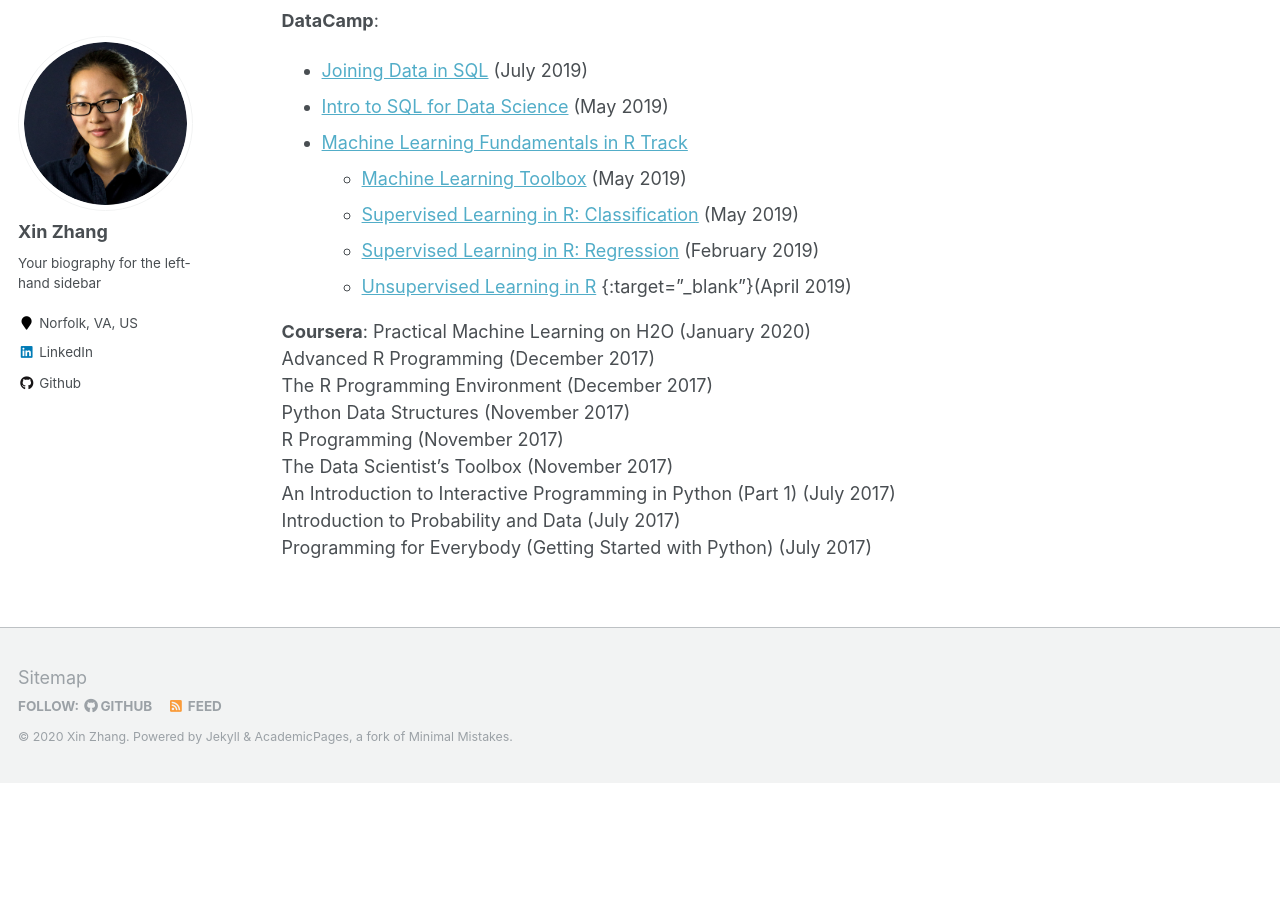
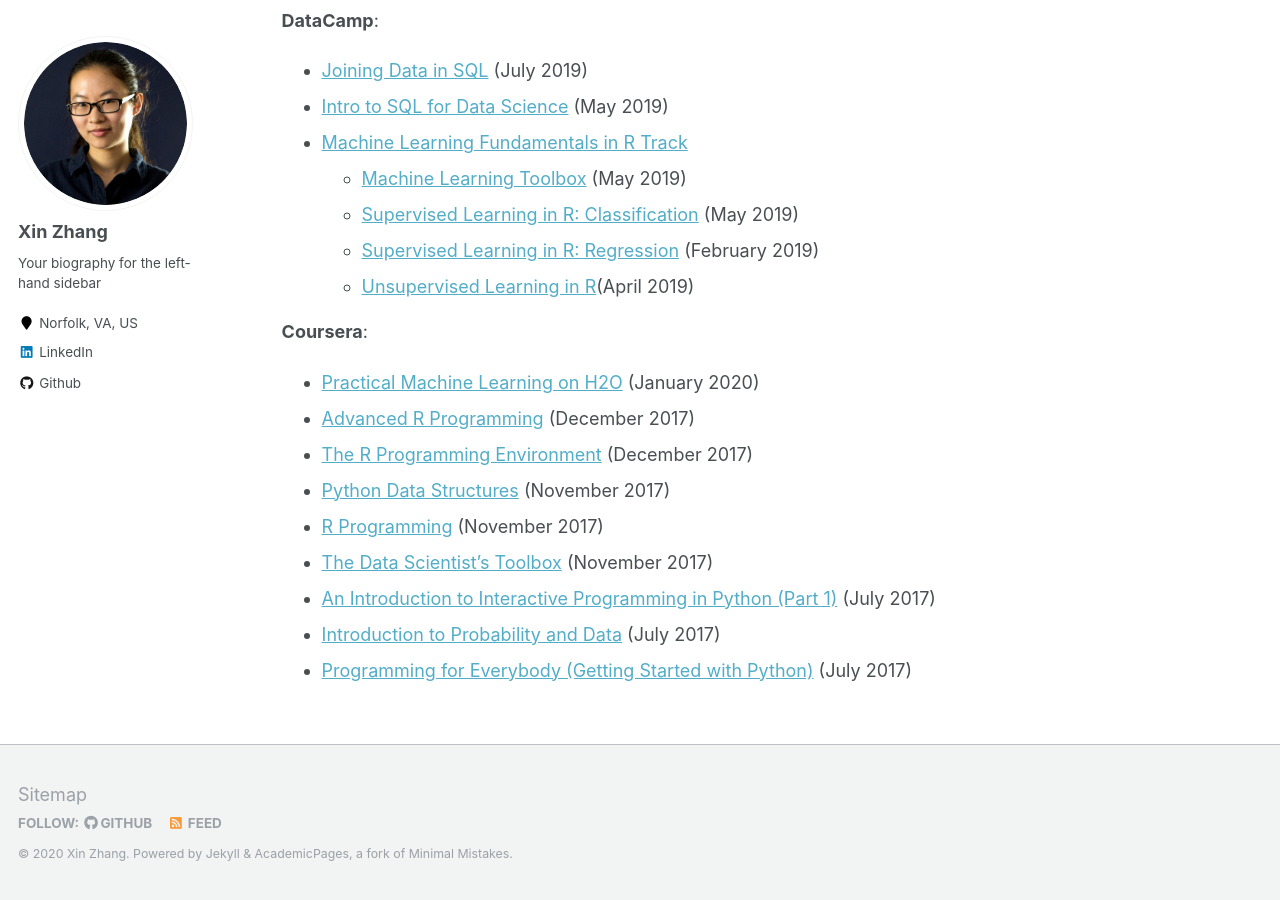
Before and after one commit to SnowingSita/SnowingSita.github.io, a Jekyll site: the page built from _pages/education.md, in a window 1280 px wide and 900 px high, scrolled down 2159 px. Built offline with Jekyll 4.4.1, drawn with Linux system fonts in a browser that asks for light colours; before the commit the page ends 2942 px from its top, so only the background shows below that; part of the change alters nothing that is shown.

```diff
--- a/_pages/education.md
+++ b/_pages/education.md
@@ -76,15 +76,15 @@ March 2017 - Present
 	- [Machine Learning Toolbox](https://www.datacamp.com/statement-of-accomplishment/course/8c97969a8ca58476961fb264267e951c788ba90f){:target="_blank"} (May 2019)
 	- [Supervised Learning in R: Classification](https://www.datacamp.com/statement-of-accomplishment/course/5b95e111fb1b18a532faadd50b806d56f4f00a0b){:target="_blank"} (May 2019)
 	- [Supervised Learning in R: Regression](https://www.datacamp.com/statement-of-accomplishment/course/00d01cc39bd7ecc082630fce3e01dc8a03041183){:target="_blank"} (February 2019)
-	- [Unsupervised Learning in R](https://www.datacamp.com/statement-of-accomplishment/course/0dfe230739e5d0819d0a977af24e3ae7633a22e5) {:target="_blank"}(April 2019)
+	- [Unsupervised Learning in R](https://www.datacamp.com/statement-of-accomplishment/course/0dfe230739e5d0819d0a977af24e3ae7633a22e5){:target="_blank"}(April 2019)
 
 **Coursera**:
-Practical Machine Learning on H2O (January 2020)
-Advanced R Programming (December 2017)
-The R Programming Environment (December 2017)
-Python Data Structures (November 2017)
-R Programming (November 2017)
-The Data Scientist’s Toolbox (November 2017)
-An Introduction to Interactive Programming in Python (Part 1) (July 2017)
-Introduction to Probability and Data (July 2017)
-Programming for Everybody (Getting Started with Python) (July 2017)
+- [Practical Machine Learning on H2O](https://www.coursera.org/account/accomplishments/records/Y5VDKPEF8S2F){:target="_blank"} (January 2020)
+- [Advanced R Programming](https://www.coursera.org/account/accomplishments/records/KAJT6AQUVH5E){:target="_blank"} (December 2017)
+- [The R Programming Environment](https://www.coursera.org/account/accomplishments/records/J7AM92J6ELBF){:target="_blank"} (December 2017)
+- [Python Data Structures](https://www.coursera.org/account/accomplishments/records/BUDYB372LPUQ){:target="_blank"} (November 2017)
+- [R Programming](https://www.coursera.org/account/accomplishments/records/77FEUCLHM7N3){:target="_blank"} (November 2017)
+- [The Data Scientist’s Toolbox](https://www.coursera.org/account/accomplishments/records/C5MS6WN3NPQ4){:target="_blank"} (November 2017)
+- [An Introduction to Interactive Programming in Python (Part 1)](https://www.coursera.org/account/accomplishments/records/ZGA34GNXE3SE){:target="_blank"} (July 2017)
+- [Introduction to Probability and Data](https://www.coursera.org/account/accomplishments/records/NSECHXS8GKE5){:target="_blank"} (July 2017)
+- [Programming for Everybody (Getting Started with Python)](https://www.coursera.org/account/accomplishments/records/6KZPLTC3CQUQ){:target="_blank"} (July 2017)
```
